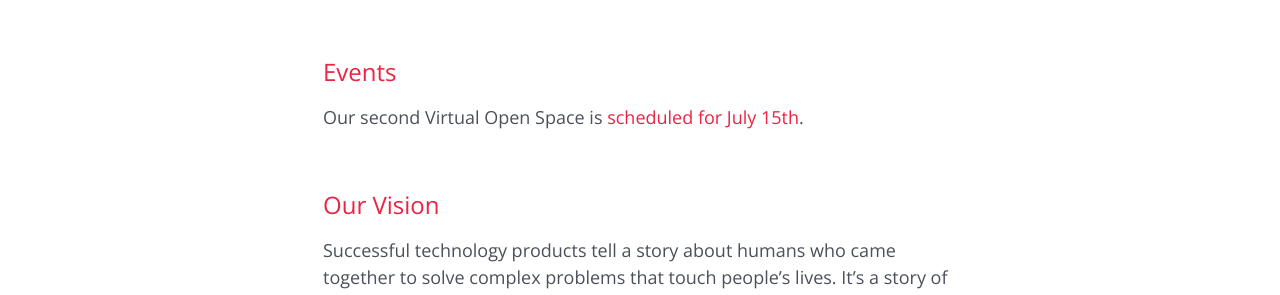
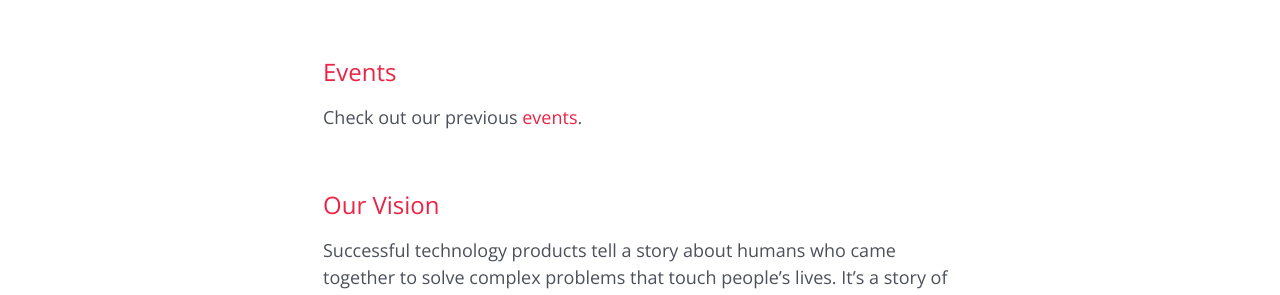
Before and after one commit to humansconf/humansconf.org, a Jekyll site: the page built from index.md, in a window 1280 px wide. Shown: the part 658-953 px from the top of the page. Built offline with Jekyll 4.4.1, drawn with Linux system fonts in a browser that asks for light colours.

Commit message:
update link to events overview

```diff
--- a/index.md
+++ b/index.md
@@ -8,7 +8,7 @@ title: "#humansconf"
 
 ## Events
 
-Our second Virtual Open Space is [scheduled for July 15th](/events/2020-07-15-virtual-open-space).
+Check out our previous [events](/events/).
 
 
 ## Our Vision
```
